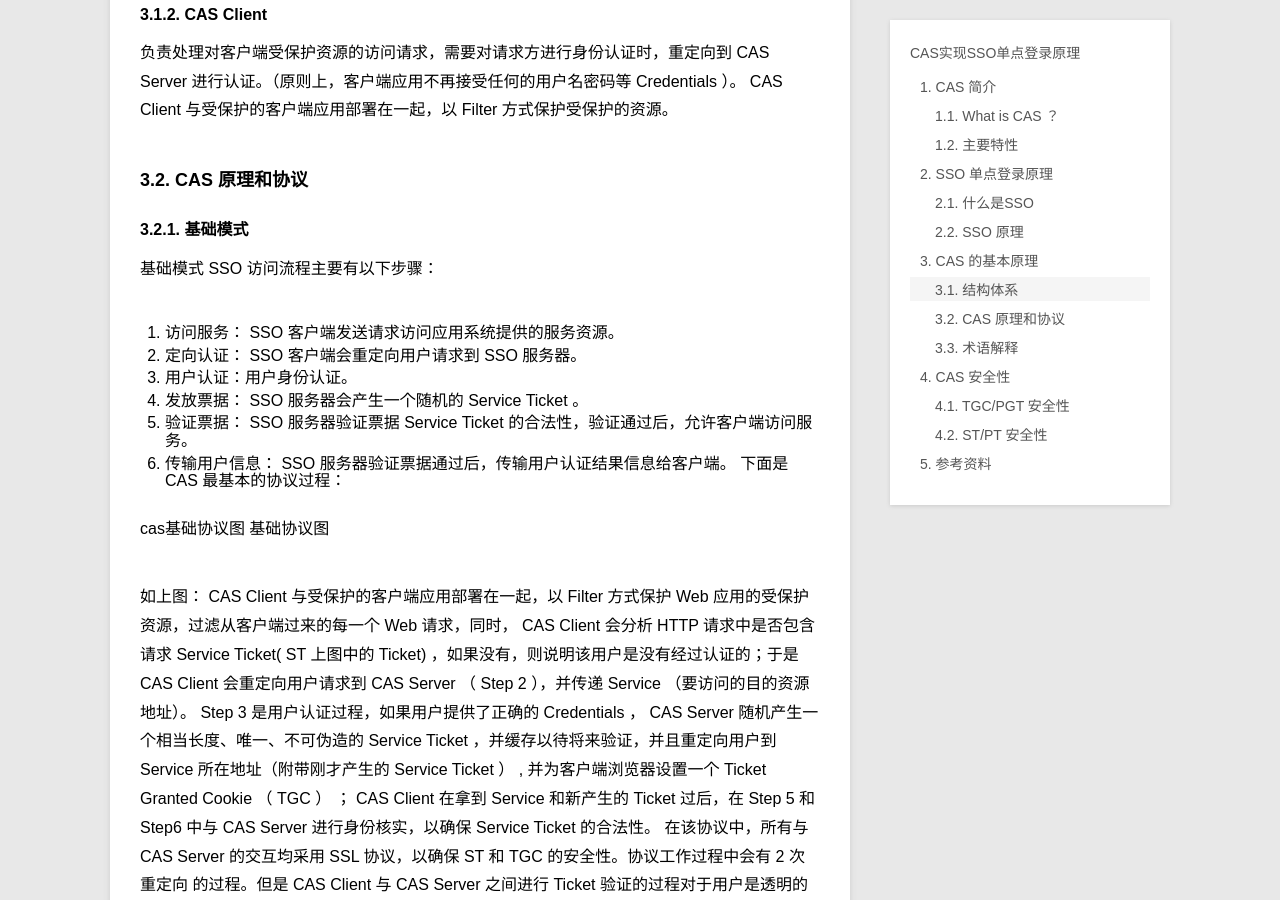
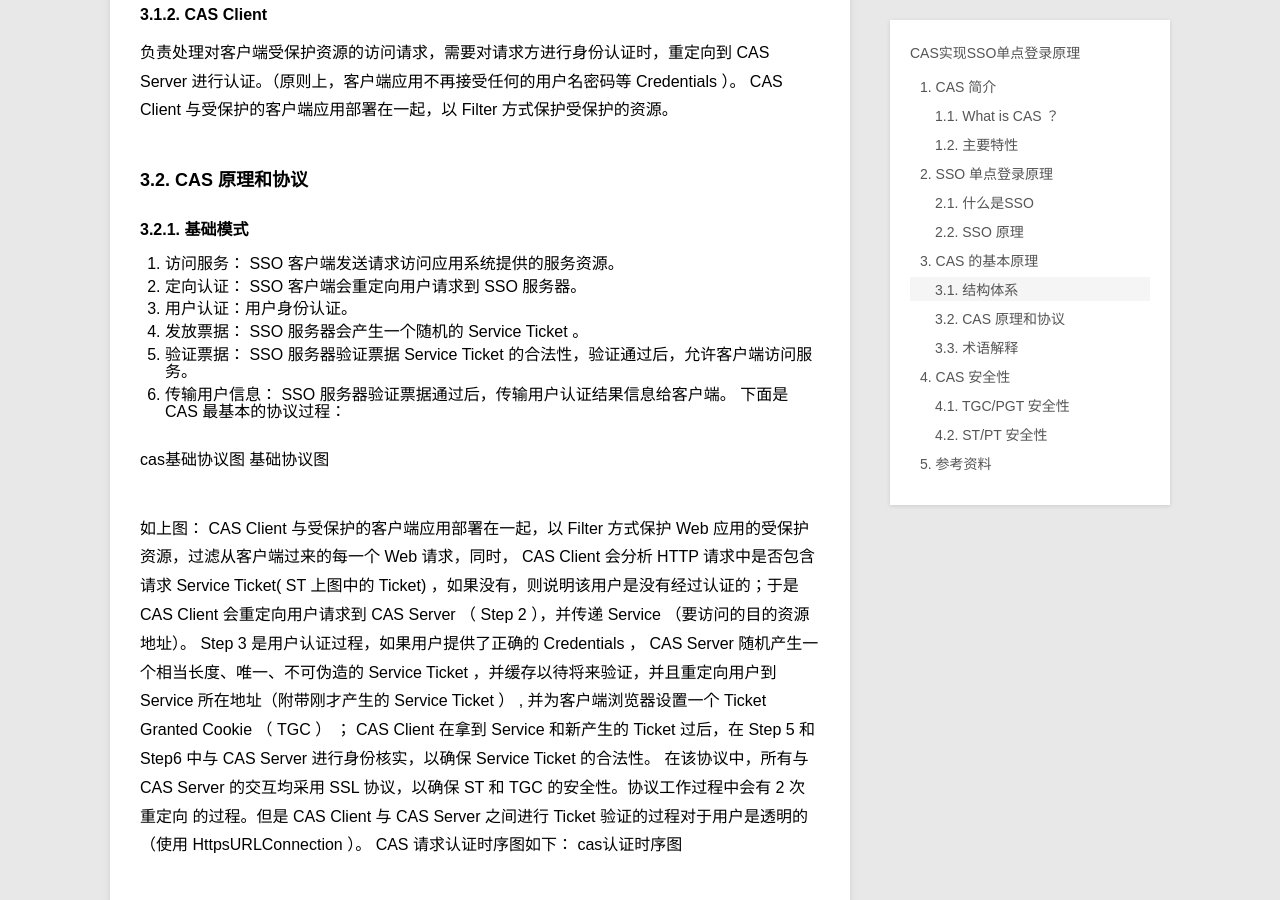
Before and after one commit to ceylog/ceylog.github.io, a Jekyll site: the page built from _posts/blog/2014-07-03-cas-sso-principle.md, in a window 1280 px wide and 900 px high, scrolled down 2127 px. Built offline with Jekyll 4.4.1, drawn with Linux system fonts in a browser that asks for light colours; Markdown is read by kramdown in place of the engine named in the settings.

Commit message:
modify cas principle

```diff
--- a/_posts/blog/2014-07-03-cas-sso-principle.md
+++ b/_posts/blog/2014-07-03-cas-sso-principle.md
@@ -52,7 +52,6 @@ CAS Server 负责完成对用户的认证工作 , 需要独立部署 , CAS Serve
 CAS Client 与受保护的客户端应用部署在一起，以 Filter 方式保护受保护的资源。
 ### 3.2.  CAS 原理和协议
 #### 3.2.1.      基础模式
-基础模式 SSO 访问流程主要有以下步骤：
 1.   访问服务： SSO 客户端发送请求访问应用系统提供的服务资源。
 2.   定向认证： SSO 客户端会重定向用户请求到 SSO 服务器。
 3.   用户认证：用户身份认证。
```
